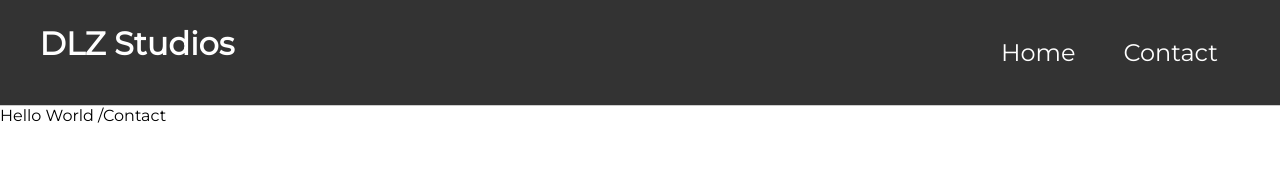
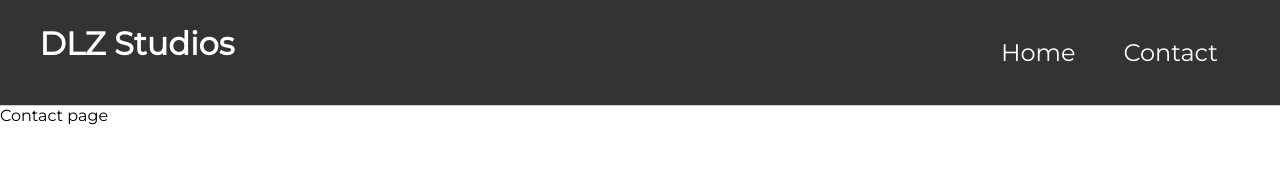
Before and after one commit to lukasz26671/DLZStudiosWebpage, a React app: page /contact in a window 1280 px wide. Shown: the top 196 px of the page. Built offline with nearby package versions, Linux system fonts and the light colour scheme; the HTML template or start-up script is replaced by a standard one.

Commit message:
Replace placeholder hello world

```diff
--- a/client/src/components/routes/Contact.jsx
+++ b/client/src/components/routes/Contact.jsx
@@ -2,6 +2,6 @@ import React from 'react';
 
 export default function Contact(props) {
     return (
-        <div>Hello World /Contact</div>
+        <div>Contact page</div>
     );
 }
--- a/client/src/components/routes/Home.jsx
+++ b/client/src/components/routes/Home.jsx
@@ -2,6 +2,6 @@ import React from 'react';
 
 export default function Home(props) {
     return (
-        <div>Hello World!</div>
+        <div>Home page</div>
     );
 }
```
Also changed, not shown: 1 other file (tests, documents, lock files or other folders).
